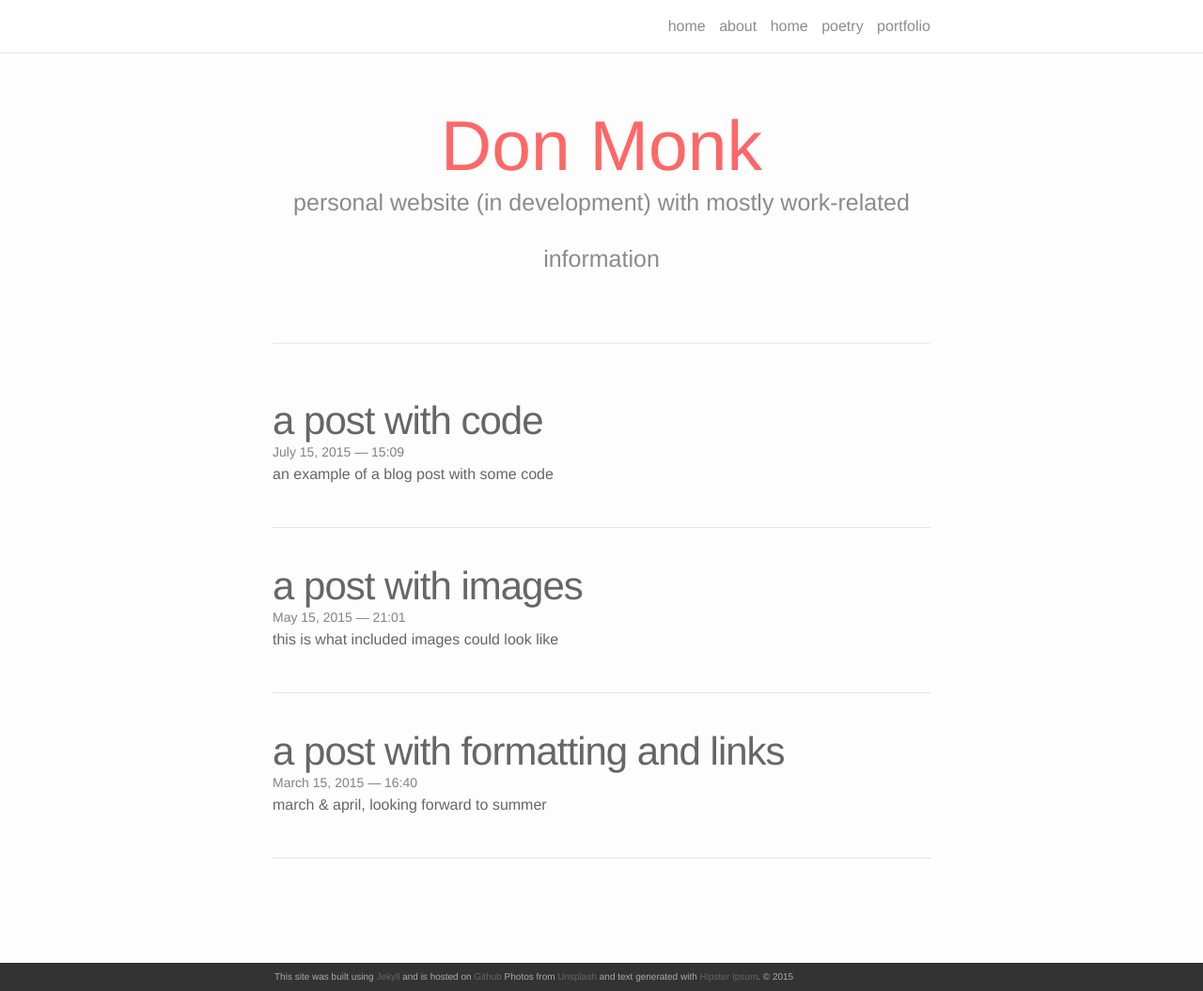
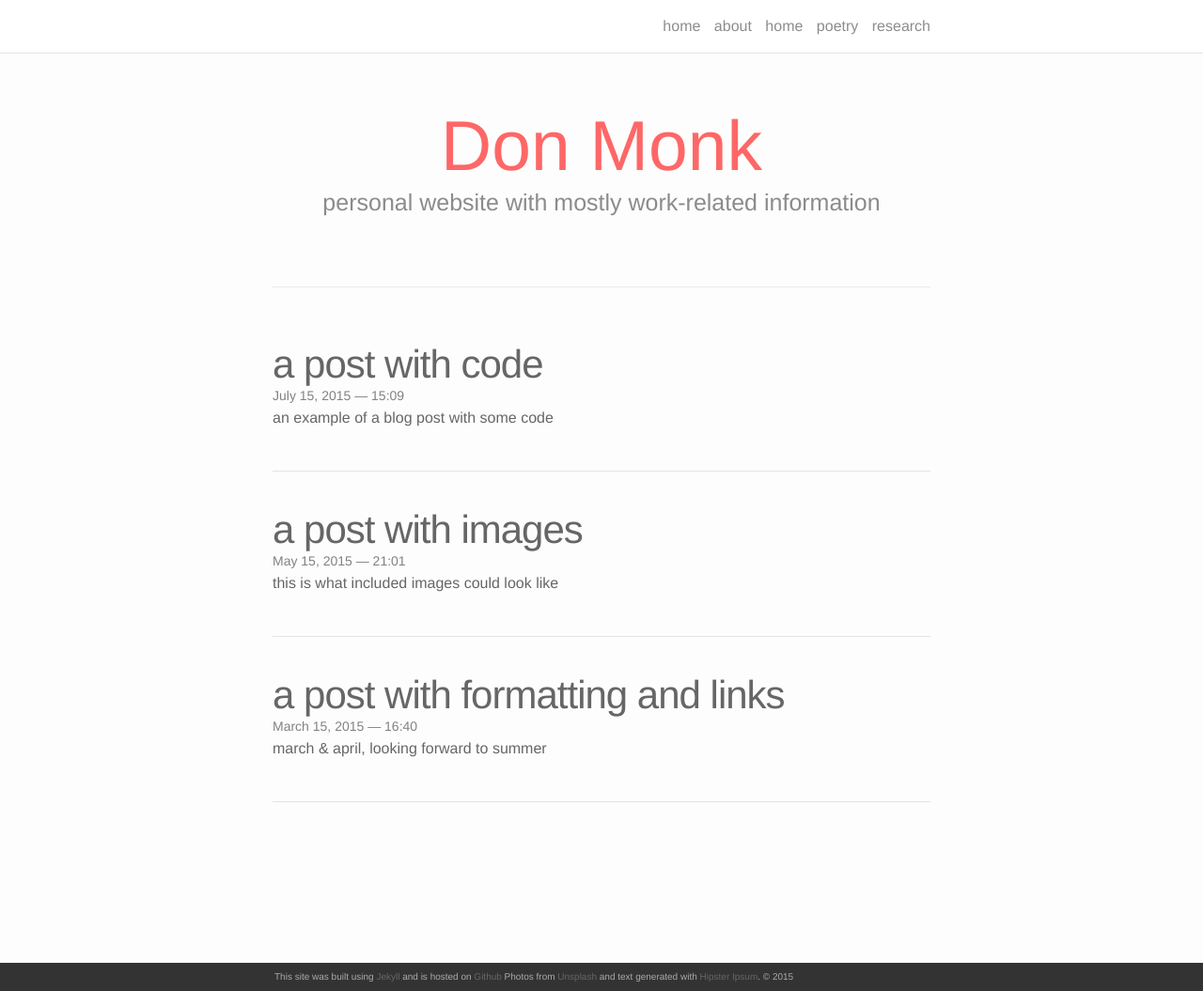
Before and after one commit to donaldmonk/donaldmonk.github.io, a Jekyll site: the page built from index.html, in a window 1280 px wide and 1055 px high. Shown: the whole window at 94% size. Built offline with Jekyll 4.4.1, drawn with Linux system fonts in a browser that asks for light colours; nearby versions of some CDN libraries; the list of posts is cut into pages by our own code.

Commit message:
first research project input

```diff
--- a/index.html
+++ b/index.html
@@ -6,7 +6,7 @@
 
 <div class="header-bar">
   <h1>Don Monk</h1>
-  <h2>personal website (in development) with mostly work-related information</h2>
+  <h2>personal website with mostly work-related information</h2>
   <br/>
   <hr>
   <br/>
--- a/portfolio.md
+++ b/portfolio.md
@@ -1,10 +1,10 @@
 ---
 layout: page
-title: portfolio
-permalink: /portfolio/
+title: research
+permalink: /research/
 ---
 
-{% for project in site.portfolio %}
+{% for project in site.research %}
 
 {% if project.redirect %}
 <div class="project">
```
Also changed, not shown: _portfolio/1_project.markdown (+3 -13 lines).
